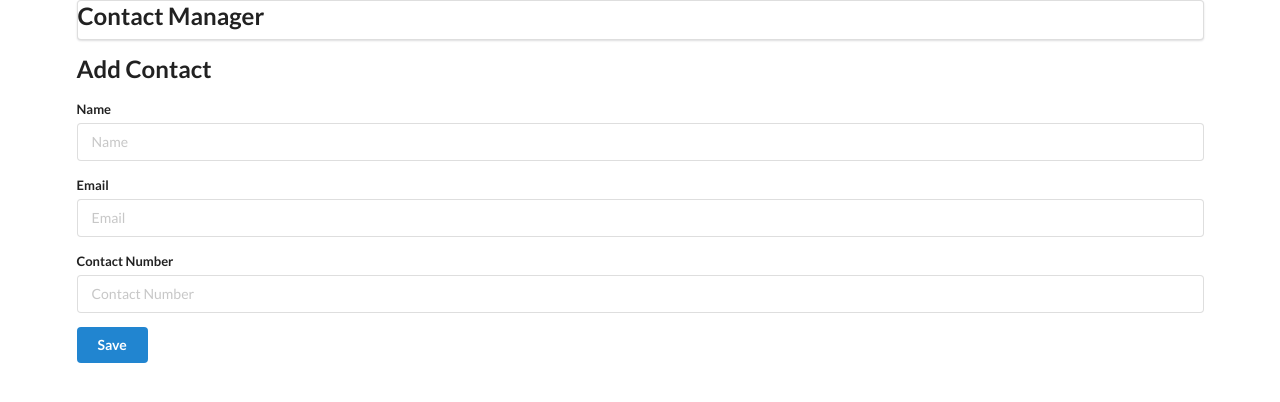
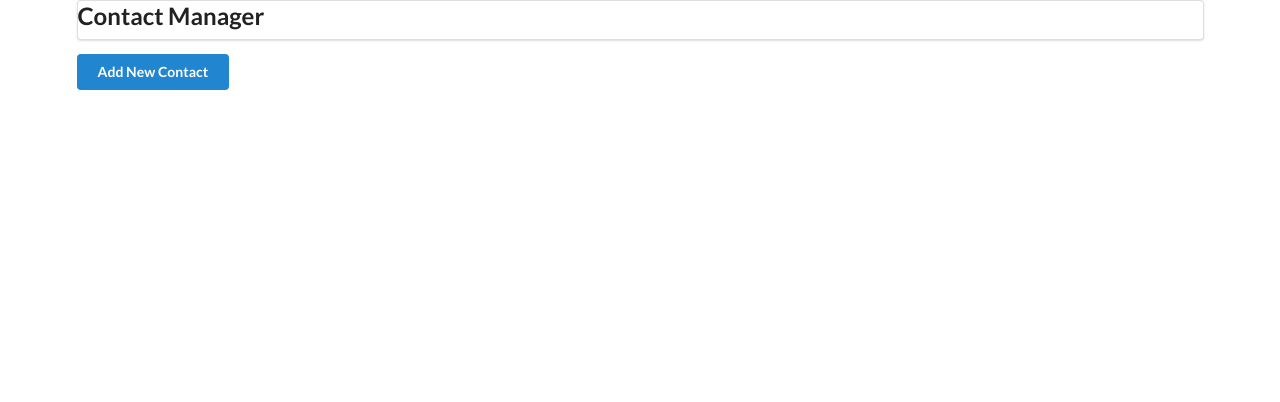
Before and after one commit to archiKumari/phone-book, a React (Create React App) app: page / in a window 1280 px wide. Shown: the top 402 px of the page. Built offline with nearby package versions, Linux system fonts and the light colour scheme.

Commit message:
Added routing for navigation between different pages

```diff
--- a/package.json
+++ b/package.json
@@ -11,6 +11,7 @@
     "@testing-library/user-event": "^13.5.0",
     "react": "^18.2.0",
     "react-dom": "^18.2.0",
+    "react-router-dom": "^6.14.2",
     "react-scripts": "5.0.1",
     "web-vitals": "^2.1.4"
   },
--- a/src/App.js
+++ b/src/App.js
@@ -1,11 +1,16 @@
 import "./App.css";
 import React, { useState, useEffect } from "react";
+import {
+  BrowserRouter as Router,
+  Route,
+  Routes,
+} from "react-router-dom";
+
 import Header from "./Components/Header";
 import AddContact from "./Components/AddContact";
 import ContactList from "./Components/ContactList";
 
 function App() {
-
   const [contacts, setContacts] = useState([]);
   const localStorageKey = "contacts";
 
@@ -23,7 +28,7 @@ function App() {
     });
     setContacts(newContacts);
     localStorage.setItem(localStorageKey, JSON.stringify(newContacts));
-  }
+  };
 
   useEffect(() => {
     const savedContacts = localStorage.getItem(localStorageKey);
@@ -33,9 +38,15 @@ function App() {
 
   return (
     <div className="ui container">
-      <Header />
-      <AddContact addContactHandler={addContactHandler}/>
-      <ContactList contacts={contacts} getContactId={deleteContactHandler}/>
+      <Router>
+        <Header />
+        <Routes>
+          <Route path="/" element={<ContactList contacts={contacts} getContactId={deleteContactHandler}/>} />
+          <Route path="/add" element={<AddContact addContactHandler={addContactHandler}/>} />
+          {/* <AddContact addContactHandler={addContactHandler}/> */}
+          {/* <ContactList contacts={contacts} getContactId={deleteContactHandler}/> */}
+        </Routes>
+      </Router>
     </div>
   );
 }
--- a/src/Components/AddContact.js
+++ b/src/Components/AddContact.js
@@ -1,4 +1,5 @@
 import React, { useState,useEffect } from "react";
+import { useNavigate } from "react-router-dom";
 
 const AddContact = ({ addContactHandler }) => {
 
@@ -9,16 +10,20 @@ const AddContact = ({ addContactHandler }) => {
     id: 0,
   });
 
+  const navigate = useNavigate();
+
   // Function to handle form input change
   const changeHandler = (e) => {
     const { name, value } = e.target;
     setFormData((prevFormData) => ({ ...prevFormData, [name]: value }));
   };
 
-  const saveDataHandler = () => {
+  const saveDataHandler = (e) => {
+    e.preventDefault();
     const newId = Math.floor(Math.random() * 100) + 1;
     addContactHandler({...formData,id: newId});
     setFormData({name:'',contactNumber:'',email:''});
+    navigate('/');
   }
 
   useEffect(() => {}, [])
@@ -26,7 +31,7 @@ const AddContact = ({ addContactHandler }) => {
   return (
     <div className="ui main">
       <h2>Add Contact</h2>
-      <form className="ui form">
+      <form className="ui form" onSubmit={saveDataHandler}>
         <div className="field">
           <label>Name</label>
           <input
@@ -57,7 +62,7 @@ const AddContact = ({ addContactHandler }) => {
             onChange={changeHandler}
           />
         </div>
-        <button className="ui button blue" onClick={saveDataHandler}>
+        <button className="ui button blue">
           Save
         </button>
       </form>
--- a/src/Components/ContactList.js
+++ b/src/Components/ContactList.js
@@ -1,7 +1,13 @@
 import React from "react";
+import { useNavigate } from "react-router-dom";
+
 import ContactCard from "./ContactCard";
 
 const ContactList = ({contacts,getContactId}) => {
+
+    const navigate = useNavigate();
+
+
     const deleteContact = (id) => {
         getContactId(id);
     }
@@ -11,8 +17,14 @@ const ContactList = ({contacts,getContactId}) => {
         )
     })
     return (
+        <div>
+
         <div className="ui celled list">
             {renderContactList}
+        </div>
+        <button className="ui button blue" onClick={() => {navigate('/add')}}>
+          Add New Contact
+        </button>
         </div>
     )
 }
```
Also changed, not shown: 1 other file (tests, documents, lock files or other folders).
